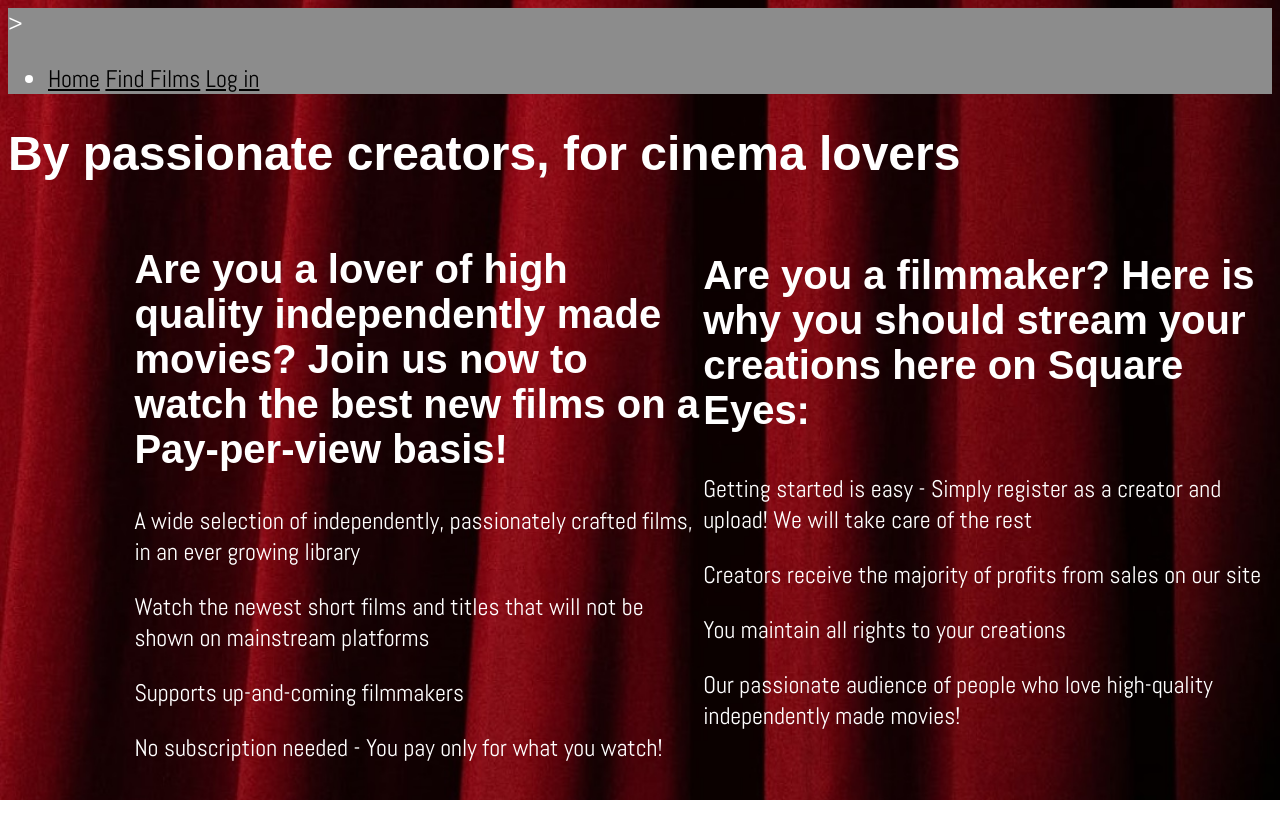
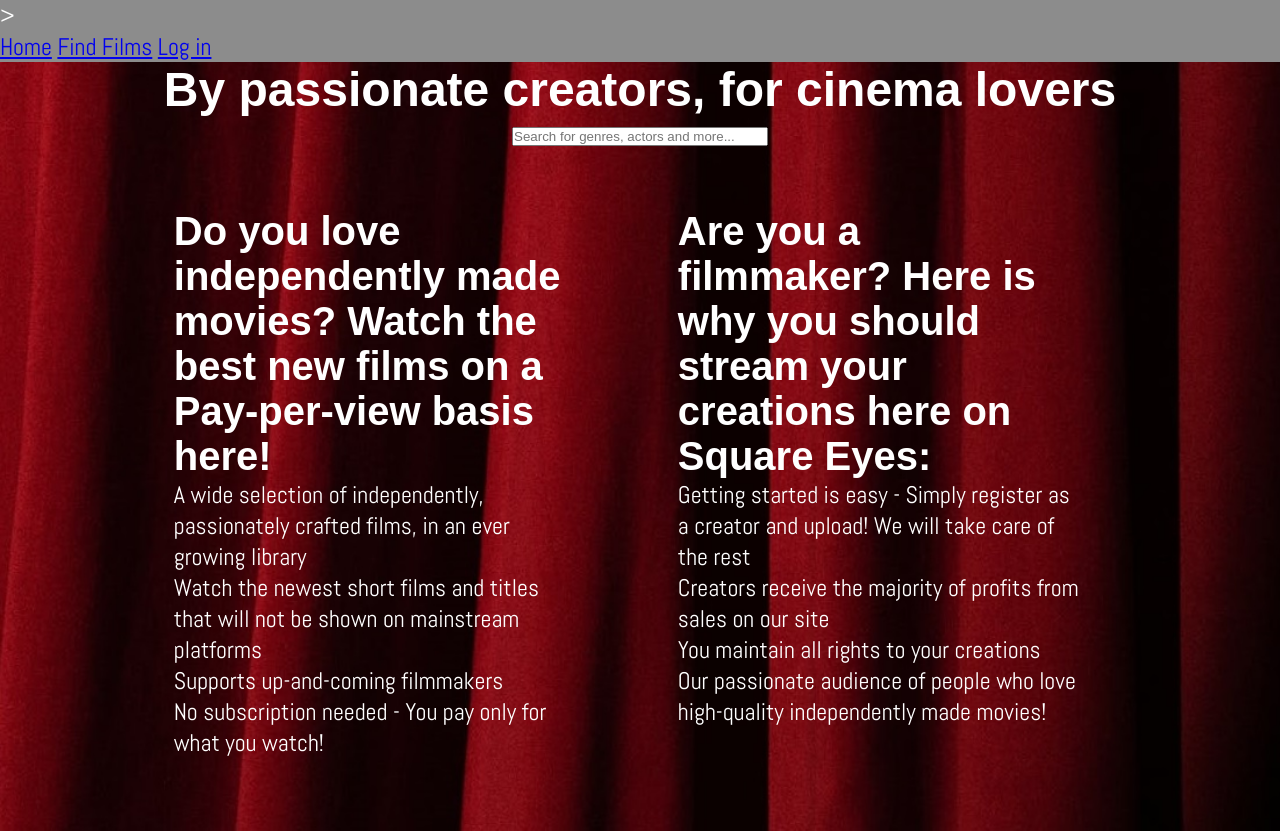
Before and after one commit to Noroff-FEU-Assignments/cross-course-project-Shabumbi, a plain HTML site: page index.html in a window 1280 px wide. Before the commit the page ends 800 px from the top, so only its background shows below. Drawn offline with Linux system fonts and the light colour scheme; a web font is replaced by a local one.

Commit message:
added more styling and a search bar as well as attempting to fix the size of it

```diff
--- a/CSS/Styles.css
+++ b/CSS/Styles.css
@@ -3,9 +3,14 @@ html {
   min-height: 100%;
   padding: none;
 }
+* {
+  margin: 0;
+  padding: 0;
+}
 body {
   font-family: "Ramaraja", "Abel", Verdana, Tahoma, sans-serif;
   font-size: 1.5rem;
+  font-weight: 80;
   color: white;
 
   background-image: url(kinogardin2.jpg);
@@ -15,19 +20,41 @@ body {
 header {
   background: rgb(140, 140, 140);
   background-size: cover;
+  padding: none;
 }
-nav a {
+}
+.nav a {
   color: rgb(0, 0, 0);
+  text-decoration: none;
 }
-#navbox {
-  contain: content;
-  position: static;
-}
+
 h1,
 h2,
 h3 {
   font-family: "Ramaraja", Arial, Helvetica, sans-serif;
 }
+h1 {
+  text-align: center;
+}
+.searchbar {
+  position: relative;
+  top: 18%;
+  padding: 10px;
+  display: flex;
+  flex-wrap: wrap;
+  margin: 0 auto;
+  justify-content: space-around;
+  align-items: center;
+  align-content: center;
+}
+.search-txt {
+  min-width: 20%;
+  max-width: 80%;
+  min-height: 15%;
+  max-height: 20%;
+  display: flex;
+}
+
 img {
   width: 100%;
 }
@@ -37,19 +64,20 @@ img {
 #pitches {
   column-count: 1;
   column-rule: 5px solid rgb(83, 83, 83);
-}
-.pitches. p {
+  padding: 5%;
+  margin-right: 10%;
 }
 .leftpitch {
   float: left;
   min-width: 40%;
   max-width: 45%;
   margin-left: 10%;
+  max-width: 40%;
 }
 .rightpitch {
   float: right;
   min-width: 40%;
-  max-width: 45%;
+  max-width: 40%;
   margin-right: 10%;
   margin: 0 auto;
 }
--- a/index.html
+++ b/index.html
@@ -14,9 +14,9 @@
 
 </head>
 
-</style>
 <body>
     <header>
+        <section id="navbox">
         <nav>
             ><ul>
                 <li>
@@ -26,12 +26,17 @@
                 </li>
             </ul>
         </nav>
+    </section>
     </header>
     <main>
     <h1>By passionate creators, for cinema lovers</h1>
+    <div class="searchbar">
+        <input class="search-txt" type="text" name="search" placeholder="Search for genres, actors and more..."
+
+    </div>
     <section id="pitches">
         <section class="leftpitch">
-            <h2 class="bigtext">Are you a lover of high quality independently made movies? Join us now to watch the best new films on a Pay-per-view basis!</h2>
+            <h2 class="bigtext">Do you love independently made movies? Watch the best new films on a Pay-per-view basis here!</h2>
             <p>A wide selection of independently, passionately crafted films, in an ever growing library</p>
             <p>Watch the newest short films and titles that will not be shown on mainstream platforms</p>
             <p>Supports up-and-coming filmmakers</p>
```
Also changed, not shown: findfilms.html (+42 -0 lines), login.html (+41 -0 lines), CSS/SquareEyes_Logo.png (added).
